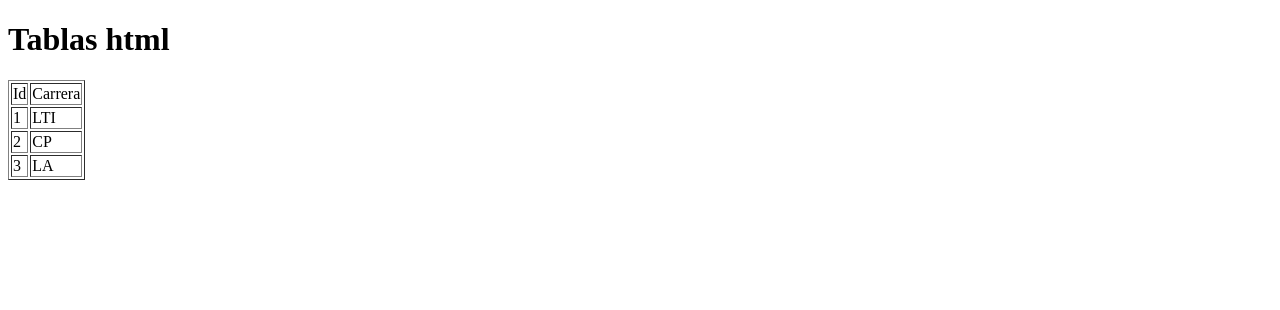
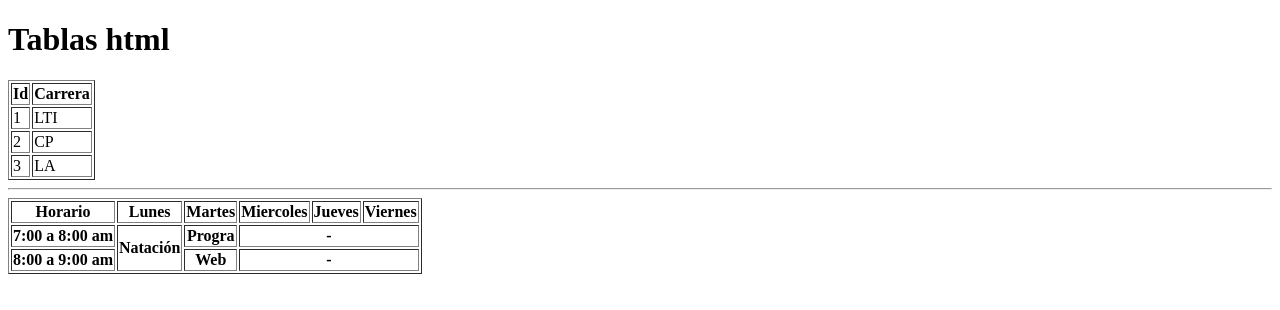
Before and after one commit to GhandiNieto16/practica3008, a plain HTML site: page index.html in a window 1280 px wide. Drawn offline with Linux system fonts and the light colour scheme.

Commit message:
tabla con celdas combinadas

```diff
--- a/index.html
+++ b/index.html
@@ -10,8 +10,8 @@
     <!--Tabla simpre-->
     <table border="1">
         <tr>
-            <td>Id</td>
-            <td>Carrera</td>
+            <th>Id</th>
+            <th>Carrera</th>
         </tr>
         <tr>
             <td>1</td>
@@ -26,5 +26,29 @@
             <td>LA</td>
         </tr>
     </table>
+    <hr>
+
+    <!-- Tabla con celdas combinadas shit+alt+a -->
+    <table border="1">
+        <tr>
+            <th>Horario</th>
+            <th>Lunes</th>
+            <th>Martes</th>
+            <th>Miercoles</th>
+            <th>Jueves</th>
+            <th>Viernes</th>
+        </tr>
+        <tr>
+            <th>7:00 a 8:00 am</th>
+            <th rowspan="2">Natación</th>
+            <th>Progra</th>
+            <th colspan="3">-</th>
+        </tr>
+        <tr>
+            <th>8:00 a 9:00 am</th>
+            <th>Web</th>
+            <th colspan="3">-</th>
+        </tr>
+    </table>
 </body>
 </html>
```
